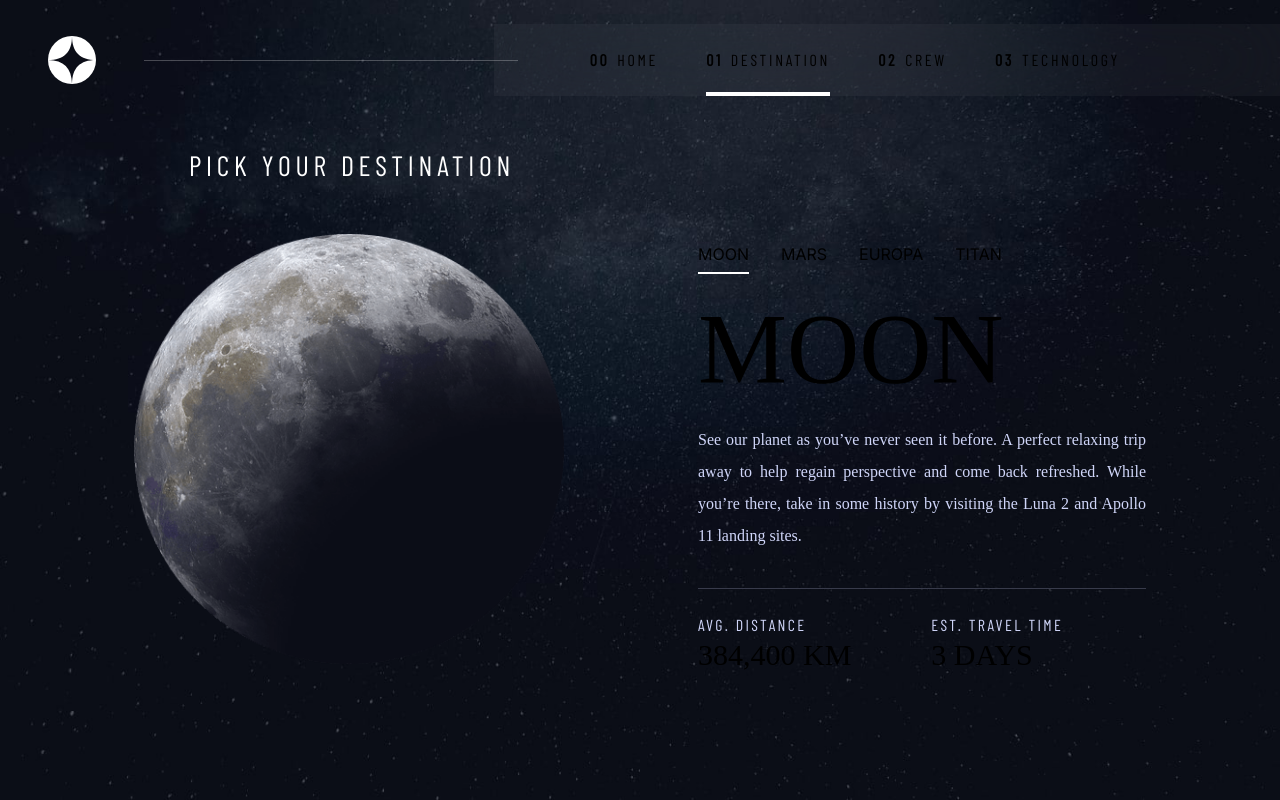
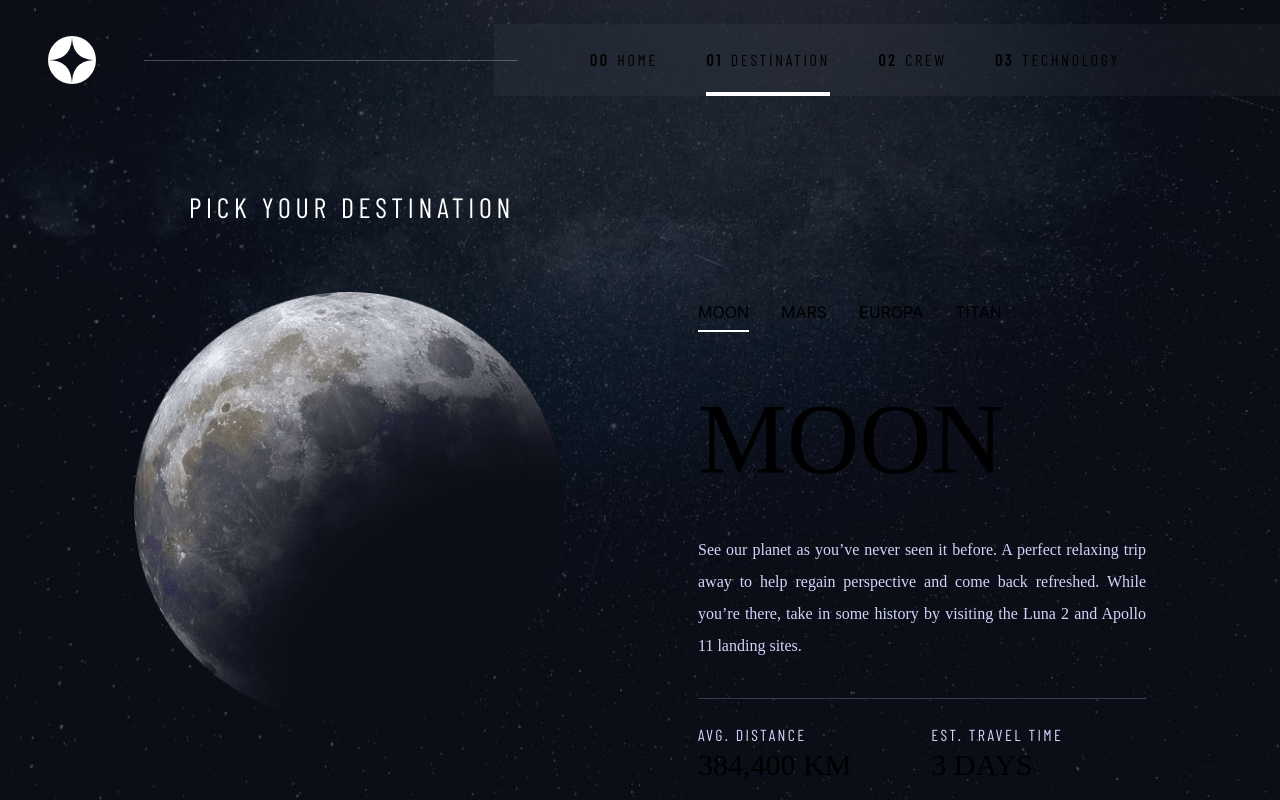
Before and after one commit to quoctienkt/quoctienkt, a Next.js app: page /test/previews/space-tourism-layout/destination in a window 1280 px wide. Built offline with nearby package versions, Linux system fonts and the light colour scheme.

Commit message:
enhancement/space-tourism-layout-background

```diff
--- a/src/app/previews/space-tourism-layout/destination/Destination.module.css
+++ b/src/app/previews/space-tourism-layout/destination/Destination.module.css
@@ -3,7 +3,7 @@
   @apply flex flex-col w-full relative;
 
   & > header {
-    @apply flex-auto basis-1/4;
+    @apply flex-none pt-[7%] pb-[5%];
     @apply flex flex-row items-center justify-center uppercase text-center;
     color: #fff;
     font-family: Barlow Condensed;
@@ -82,7 +82,7 @@
     @apply max-lg:basis-0;
   }
   .contentWrapper {
-    @apply max-lg:flex-col max-lg:gap-4;
+    @apply max-lg:flex-col max-lg:gap-4 max-lg:items-center;
 
     .demoImg {
       @apply max-lg:flex max-lg:justify-center;
@@ -92,12 +92,15 @@
     }
 
     .content {
-      @apply max-lg:w-full max-lg:flex max-lg:flex-col max-lg:items-center;
+      @apply max-lg:w-8/12 max-lg:flex max-lg:flex-col max-lg:items-center;
 
       .tabContents {
-        @apply max-lg:w-4/5 max-lg:text-center;
+        @apply max-lg:w-full max-lg:text-center;
 
         .tabContent {
+          .largeText {
+            @apply max-lg:text-7xl mt-8 mb-5;
+          }
           .desc {
             @apply max-lg:text-center;
           }
```
